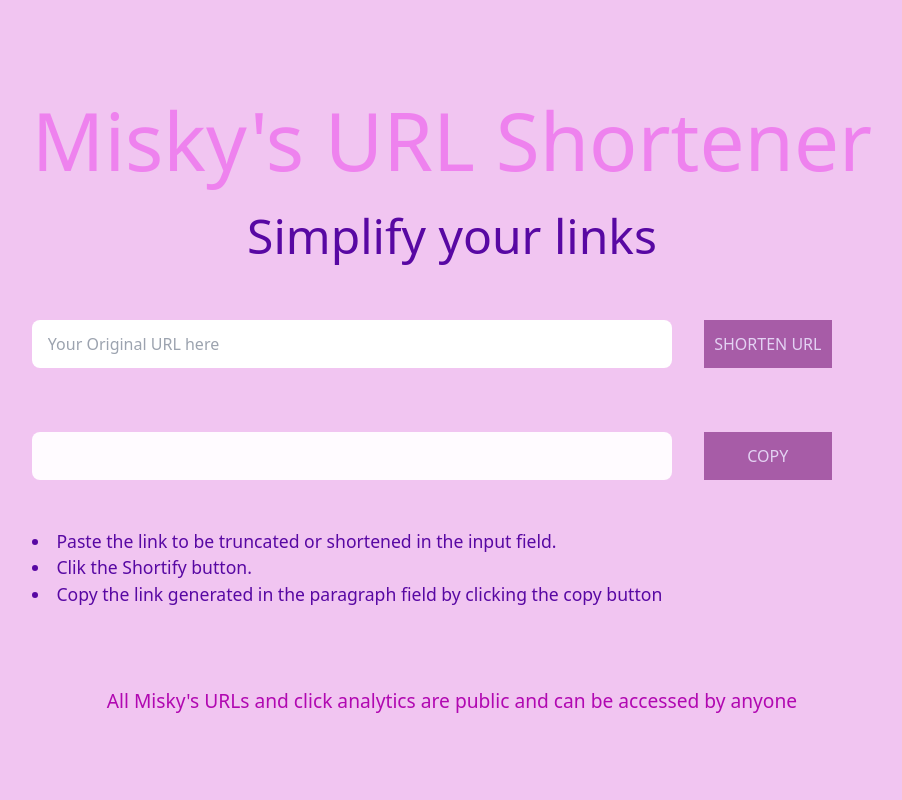
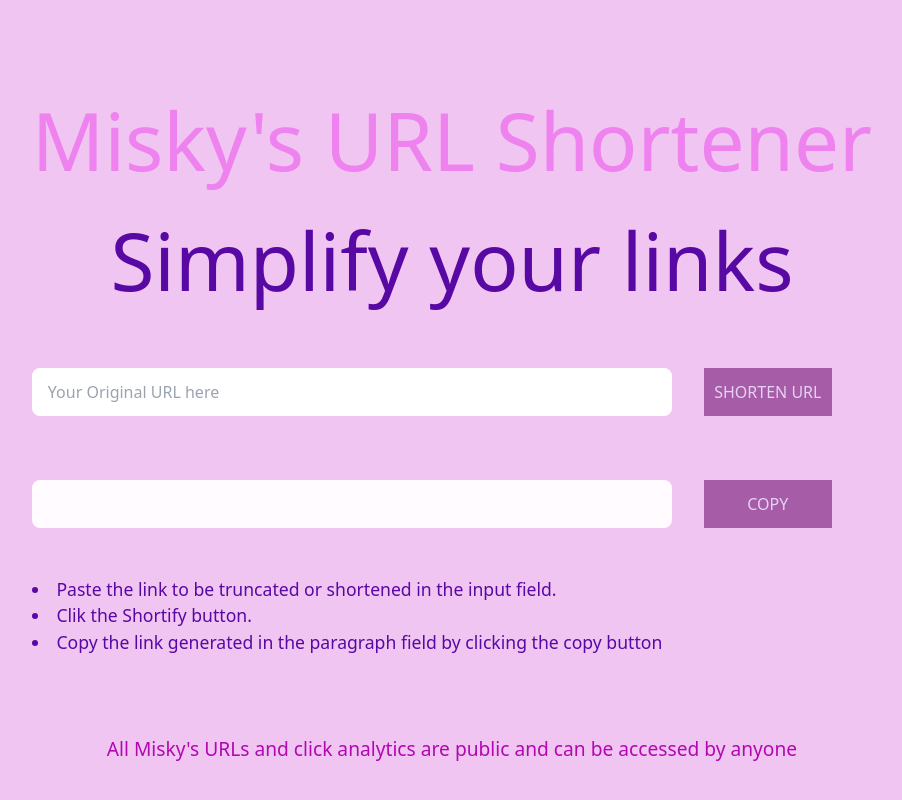
Before and after one commit to miskiat/LINK-SHORTENER, a React (Vite) app: page / in a window 1280 px wide. Shown: the whole page, without its empty margins (212-1114 px from the left). Built offline with nearby package versions, Linux system fonts and the light colour scheme.

Commit message:
font-size

```diff
--- a/src/App.css
+++ b/src/App.css
@@ -22,7 +22,7 @@
 }
 .main {
   font-weight: 200;
-  font-size: 3rem;
+  font-size: 5rem;
   display: flex;
   align-items: center;
   justify-content: center;
```
